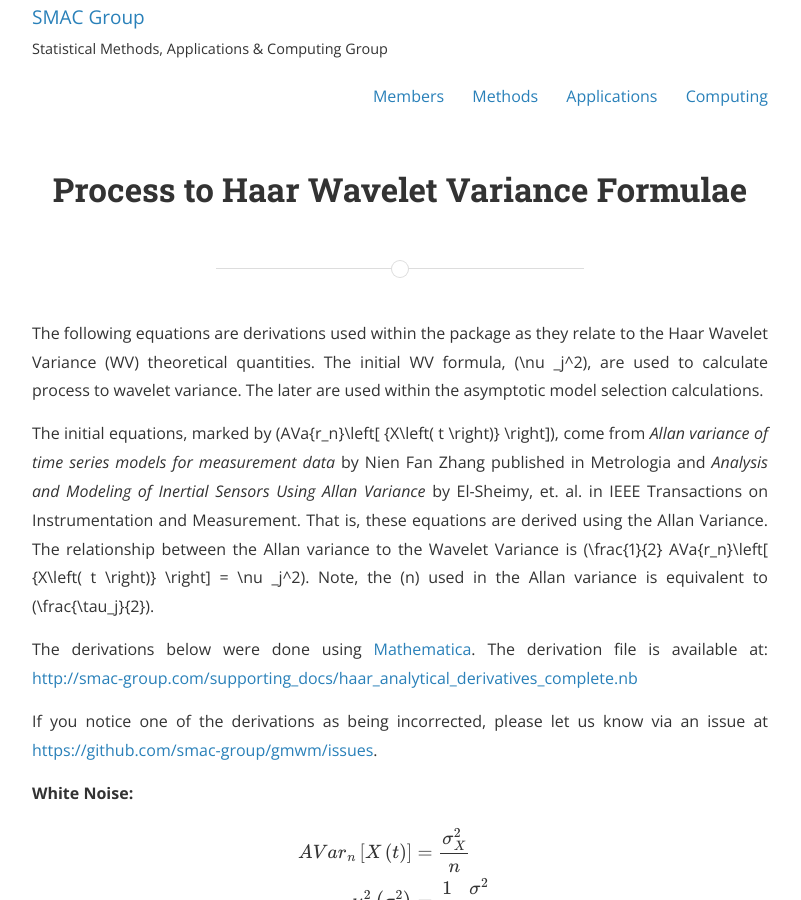
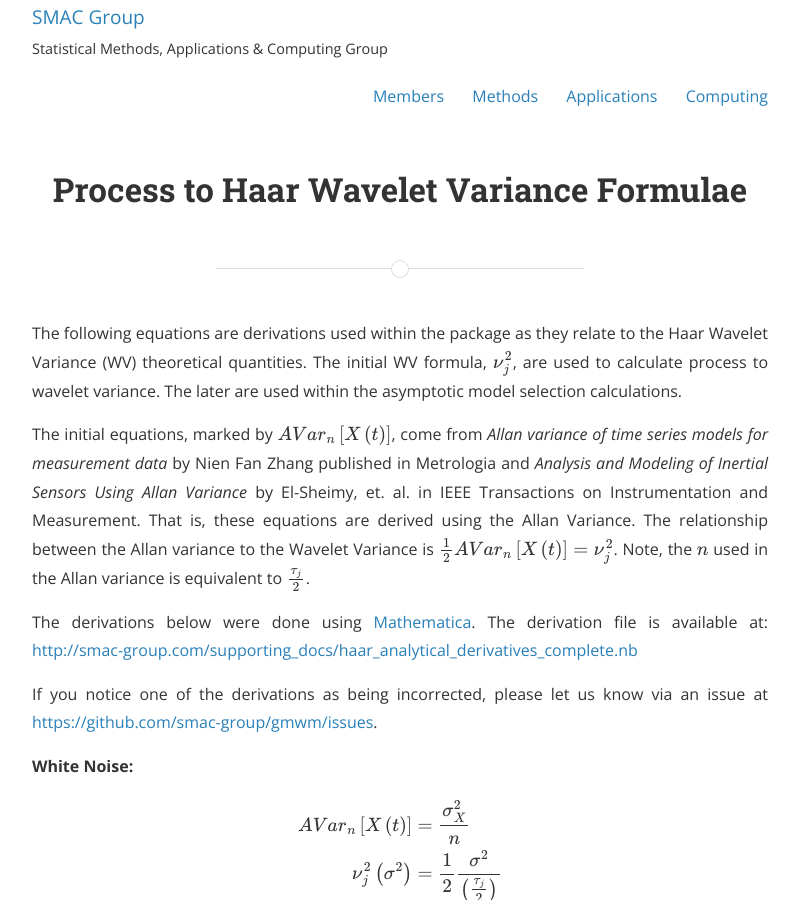
Before and after one commit to SMAC-Group/smac-group.github.io, a Jekyll site: the page built from computing/_posts/2016-04-07-process-to-haar-wavelet-variance-formulae.markdown, in a window 1280 px wide and 900 px high. Shown: the whole window, without its empty margins (240-1041 px from the left). Built offline with Jekyll 4.4.1, drawn with Linux system fonts in a browser that asks for light colours; nearby versions of some CDN libraries; formulas are drawn with MathJax 3; a style sheet for code colours, icons or effects is not loaded; some of the changed text lies outside the part shown.

Commit message:
Fixed inline.

```diff
--- a/computing/_posts/2016-04-07-process-to-haar-wavelet-variance-formulae.markdown
+++ b/computing/_posts/2016-04-07-process-to-haar-wavelet-variance-formulae.markdown
@@ -12,9 +12,9 @@ mathjax: true
 spic: "assets/images/site/cities/lavaux_reduced.jpg"
 ---
 
-The following equations are derivations used within the package as they relate to the Haar Wavelet Variance (WV) theoretical quantities. The initial WV formula, \(\nu _j^2\), are used to calculate process to wavelet variance. The later are used within the asymptotic model selection calculations.
+The following equations are derivations used within the package as they relate to the Haar Wavelet Variance (WV) theoretical quantities. The initial WV formula, $\nu _j^2$, are used to calculate process to wavelet variance. The later are used within the asymptotic model selection calculations.
 
-The initial equations, marked by \(AVa{r_n}\left[ {X\left( t \right)} \right]\), come from *Allan variance of time series models for measurement data* by Nien Fan Zhang published in Metrologia and *Analysis and Modeling of Inertial Sensors Using Allan Variance* by El-Sheimy, et. al. in IEEE Transactions on Instrumentation and Measurement. That is, these equations are derived using the Allan Variance. The relationship between the Allan variance to the Wavelet Variance is \(\frac{1}{2} AVa{r_n}\left[ {X\left( t \right)} \right] = \nu _j^2\). Note, the \(n\) used in the Allan variance is equivalent to \(\frac{\tau_j}{2}\).
+The initial equations, marked by $AVa{r_n}\left[ {X\left( t \right)} \right]$, come from *Allan variance of time series models for measurement data* by Nien Fan Zhang published in Metrologia and *Analysis and Modeling of Inertial Sensors Using Allan Variance* by El-Sheimy, et. al. in IEEE Transactions on Instrumentation and Measurement. That is, these equations are derived using the Allan Variance. The relationship between the Allan variance to the Wavelet Variance is $\frac{1}{2} AVa{r_n}\left[ {X\left( t \right)} \right] = \nu _j^2$. Note, the $n$ used in the Allan variance is equivalent to $\frac{\tau_j}{2}$.
 
 The derivations below were done using [Mathematica](https://www.wolfram.com/mathematica/). The derivation file is available at: <http://smac-group.com/supporting_docs/haar_analytical_derivatives_complete.nb>
 
@@ -68,7 +68,7 @@ $$\begin{aligned}
    &= \frac{ {\left( { {\tau _j} - 3{\phi _1} - \left( {\frac{ { {\tau _j} } }{2} } \right)\phi _1^2 + 4\phi _1^{\left( {\frac{ { {\tau _j} } }{2} } \right) + 1} - \phi _1^{ {\tau _j} + 1} } \right){\sigma ^2} } }{ {\left( {\frac{ {\tau _j^2} }{2} } \right){ {\left( {1 - {\phi _1} } \right)}^2}\left( {1 - \phi _1^2} \right)} } \\
 \end{aligned}$$
 
-**Derivatives w.r.t. \(\phi\)**
+**Derivatives w.r.t. $\phi$**
 
 $$\begin{aligned}
   \frac{\partial }{ {\partial {\phi _1} } }\nu _j^2\left( { {\phi _1},{\sigma ^2} } \right) &= \frac{ {2{\sigma ^2}\left( {4\left( {\frac{ { {\tau _j} } }{2} + 1} \right)\phi _1^{\frac{ { {\tau _j} } }{2} } - \left( { {\tau _j} + 1} \right)\phi _1^{ {\tau _j} } - {\phi _1}{\tau _j} - 3} \right)} }{ { { {\left( {1 - {\phi _1} } \right)}^2}\left( {1 - \phi _1^2} \right)\tau _j^2} }   \\
@@ -81,7 +81,7 @@ $$\begin{aligned}
 \end{aligned}  \right)
 \end{aligned}$$
 
-**Derivatives w.r.t. \(\sigma^2\)**
+**Derivatives w.r.t. $\sigma^2$**
 
 $$\begin{aligned}
   \frac{\partial }{ {\partial {\sigma ^2} } }{\nu ^2}(\tau ) &= \frac{ {\frac{\tau }{2} - 3\phi  - \frac{ {\tau {\phi ^2} } }{2} + 4{\phi ^{\frac{\tau }{2} + 1} } - {\phi ^{\tau  + 1} } } }{ {\frac{ { {\tau ^2} } }{2}{ {(1 - \phi )}^2}(1 - {\phi ^2})} }\\
@@ -99,14 +99,14 @@ $$\begin{aligned}
 \end{aligned}
 $$
 
-**Derivatives w.r.t \(\theta\)**
+**Derivatives w.r.t $\theta$**
 
 $$\begin{aligned}
   \frac{\partial }{ {\partial {\theta _1} } }\nu _j^2\left( { {\theta _1},{\sigma ^2} } \right) &= \frac{ { {\sigma ^2}\left( {2\left( { {\theta _1} + 1} \right){\tau _j} - 6} \right)} }{ {\tau _j^2} } \\
   \frac{\partial }{ {\partial \theta _1^2} }\nu _j^2\left( { {\theta _1},{\sigma ^2} } \right) &= \frac{ {2{\sigma ^2} } }{ { {\tau _j} } }
 \end{aligned}$$
 
-**Derivatives w.r.t. \(\sigma^2\)**
+**Derivatives w.r.t. $\sigma^2$**
 
 $$\begin{aligned}
   \frac{\partial }{ {\partial {\sigma ^2} } }{\nu _j^2\left( { {\theta _1},{\sigma ^2} } \right)} &= \frac{ {\left( { { {\left( { {\theta _1} + 1} \right)}^2}{\tau _j} - 6{\theta _1} } \right)} }{ {\tau _j^2} } \\
@@ -122,21 +122,21 @@ $$\begin{aligned}
 \end{aligned}
 $$
 
-**Derivative w.r.t.\(\sigma^2\):**
+**Derivative w.r.t.$\sigma^2$:**
 
 $$\begin{aligned}
   \frac{\partial }{ {\partial {\sigma ^2} } }\nu _j^2\left( { {\theta _1},{\phi _1},{\sigma ^2} } \right) &= \frac{ {2\left( {\frac{1}{2}{ {\left( { {\phi _1} - 1} \right)}^2}\left( { - 2{\theta _1}{\phi _1} + \theta _1^2 + 1} \right){\tau _j} - \left( { {\theta _1} - {\phi _1} } \right)\left( { {\theta _1}{\phi _1} - 1} \right)\left( { - 4\phi _1^{\frac{ { {\tau _j} } }{2} } + \phi _1^{ {\tau _j} } + \left( { {\phi _1} - 1} \right){\tau _j} + 3} \right)} \right)} }{ { { {\left( { {\phi _1} - 1} \right)}^2}\left( {1 - \phi _1^2} \right)\tau _j^2} } \\
   \frac{\partial }{ {\partial {\sigma ^4} } }\nu _j^2\left( { {\theta _1},{\phi _1},{\sigma ^2} } \right) &= 0 \\
 \end{aligned} $$
 
-**Derivative w.r.t \(\theta _1\):**
+**Derivative w.r.t $\theta _1$:**
 
 $$\begin{aligned}
   \frac{\partial }{ {\partial {\theta _1} } }\nu _j^2\left( { {\theta _1},{\phi _1},{\sigma ^2} } \right) &= \frac{ {2{\sigma ^2}\left( {\frac{1}{2}{ {\left( { {\phi _1} - 1} \right)}^2}\left( {2{\theta _1} - 2{\phi _1} } \right){\tau _j} - {\phi _1}\left( { {\theta _1} - {\phi _1} } \right)\left( { - 4\phi _1^{\frac{ { {\tau _j} } }{2} } + \phi _1^{ {\tau _j} } + \left( { {\phi _1} - 1} \right){\tau _j} + 3} \right) - \left( { {\theta _1}{\phi _1} - 1} \right)\left( { - 4\phi _1^{\frac{ { {\tau _j} } }{2} } + \phi _1^{ {\tau _j} } + \left( { {\phi _1} - 1} \right){\tau _j} + 3} \right)} \right)} }{ { { {\left( { {\phi _1} - 1} \right)}^2}\left( {1 - \phi _1^2} \right)\tau _j^2} } \\
   \frac{\partial }{ {\partial \theta _1^2} }\nu _j^2\left( { {\theta _1},{\phi _1},{\sigma ^2} } \right) &= \frac{ {2{\sigma ^2}\left( { { {\left( { {\phi _1} - 1} \right)}^2}{\tau _j} - 2{\phi _1}\left( { - 4\phi _1^{\frac{ { {\tau _j} } }{2} } + \phi _1^{ {\tau _j} } + \left( { {\phi _1} - 1} \right){\tau _j} + 3} \right)} \right)} }{ { { {\left( { {\phi _1} - 1} \right)}^2}\left( {1 - \phi _1^2} \right)\tau _j^2} } \\
 \end{aligned}$$
 
-**Derivative w.r.t \(\phi _1\)**:
+**Derivative w.r.t $\phi _1$**:
 
 $$\begin{aligned}
   \frac{\partial }{ {\partial {\phi _1} } }\nu _j^2\left( { {\theta _1},{\phi _1},{\sigma ^2} } \right) &= \frac{ {4{\sigma ^2}{\phi _1}\left( {\frac{1}{2}{ {\left( { {\phi _1} - 1} \right)}^2}\left( { - 2{\theta _1}{\phi _1} + \theta _1^2 + 1} \right){\tau _j} - \left( { {\theta _1} - {\phi _1} } \right)\left( { {\theta _1}{\phi _1} - 1} \right)\left( { - 4\phi _1^{\frac{ { {\tau _j} } }{2} } + \phi _1^{ {\tau _j} } + \left( { {\phi _1} - 1} \right){\tau _j} + 3} \right)} \right)} }{ { { {\left( { {\phi _1} - 1} \right)}^2}{ {\left( {1 - \phi _1^2} \right)}^2}\tau _j^2} } \\
```
